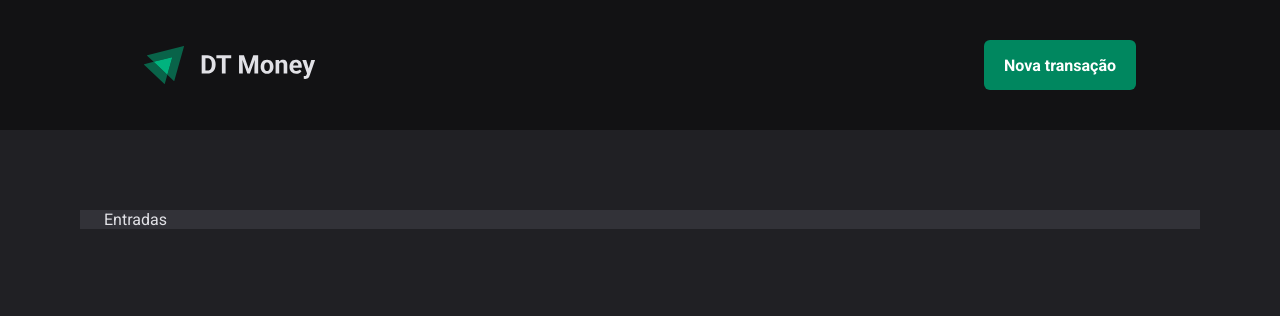
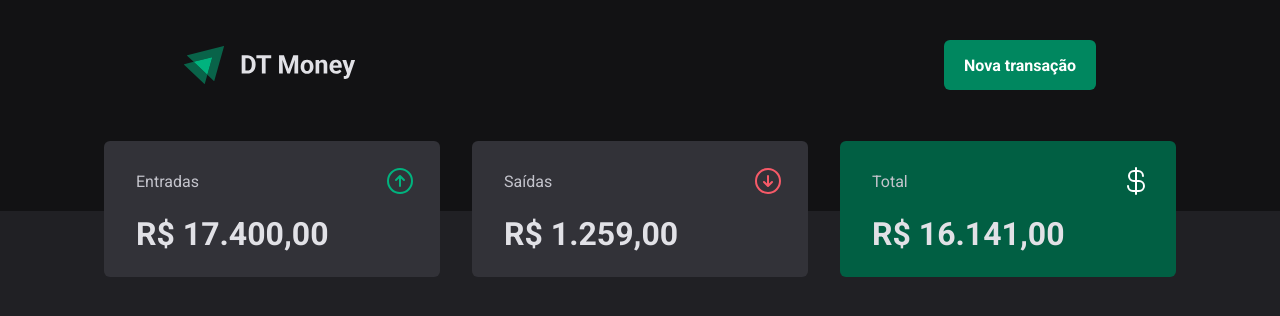
Before and after one commit to holices/smart-money, a React (Vite) app: page / in a window 1280 px wide. Shown: the top 316 px of the page. Built offline with nearby package versions, Linux system fonts and the light colour scheme.

Commit message:
➕ build: Visual structure Summary component

```diff
--- a/package.json
+++ b/package.json
@@ -10,6 +10,7 @@
     "preview": "vite preview"
   },
   "dependencies": {
+    "@phosphor-icons/react": "^2.0.15",
     "react": "^18.2.0",
     "react-dom": "^18.2.0",
     "styled-components": "^6.1.8"
--- a/src/components/Header/styles.ts
+++ b/src/components/Header/styles.ts
@@ -2,7 +2,8 @@
 
 export const HeaderContainer = styled.header`
   background-color: ${props => props.theme["gray-900"]};
-  padding: 4rem 12rem;
+  padding: 4rem 16rem;
+  height: 21.1rem;
 `
 
 export const HeaderContent = styled.div`
--- a/src/components/Summary/index.tsx
+++ b/src/components/Summary/index.tsx
@@ -1,13 +1,35 @@
-import { SummaryContainer } from "./styles";
+import { ArrowCircleDown, ArrowCircleUp, CurrencyDollar } from "@phosphor-icons/react";
+import { SummaryCard, SummaryContainer } from "./styles";
 
 export function Summary() {
   return (
     <SummaryContainer>
-      <div>
+      <SummaryCard>
         <header>
           <span>Entradas</span>
+          <ArrowCircleUp size={32} color="#00b37e" />
         </header>
-      </div>
+
+        <strong>R$ 17.400,00</strong>
+      </SummaryCard>
+
+      <SummaryCard>
+        <header>
+          <span>Saídas</span>
+          <ArrowCircleDown size={32} color="#F75A68" />
+        </header>
+
+        <strong>R$ 1.259,00</strong>
+      </SummaryCard>
+
+      <SummaryCard variant="green">
+        <header>
+          <span>Total</span>
+          <CurrencyDollar size={32} color="#fff" />
+        </header>
+
+        <strong>R$ 16.141,00</strong>
+      </SummaryCard>
     </SummaryContainer>
   )
 }
--- a/src/components/Summary/styles.ts
+++ b/src/components/Summary/styles.ts
@@ -1,4 +1,4 @@
-import styled from "styled-components";
+import styled, { css } from "styled-components";
 
 export const SummaryContainer = styled.section`
   width: 100%;
@@ -7,10 +7,34 @@
   padding: 0 2.4rem;
 
   display: grid;
-  grid-template-columns: repeat(3, 1gr);
+  grid-template-columns: repeat(3, 1fr);
   gap: 3.2rem;
 
-  margin-top: 8rem;
+  margin-top: -7rem;
+`
 
-  background-color: ${props => props.theme["gray-600"]};
+interface SummaryCardProps {
+  variant?: 'green'
+}
+
+export const SummaryCard = styled.div<SummaryCardProps>`
+  background-color: ${props => props.theme['gray-600']};
+  border-radius: 6px;
+  padding: 2.4rem 2.4rem 2.4rem 3.2rem;
+
+  header {
+    display: flex;
+    align-items: center;
+    justify-content: space-between;
+    margin-bottom: 1.8rem;
+    color: ${props => props.theme['gray-300']};
+  }
+
+  strong {
+    font-size: 3.2rem;
+  }
+
+  ${props => props.variant === 'green' && css`
+    background: ${props => props.theme['green-700']};
+  `}
 `
```
Also changed, not shown: 1 other file (tests, documents, lock files or other folders).
